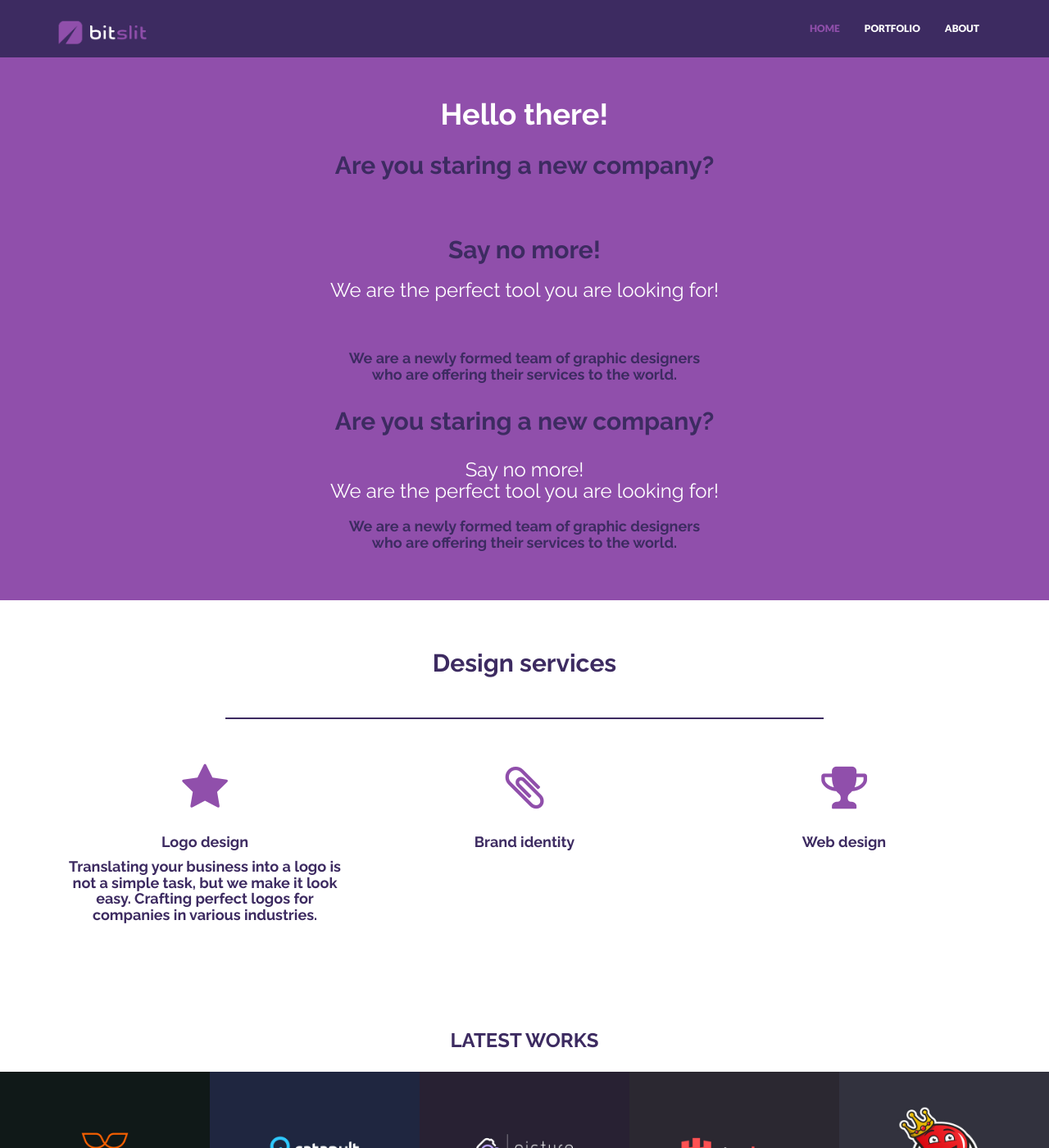
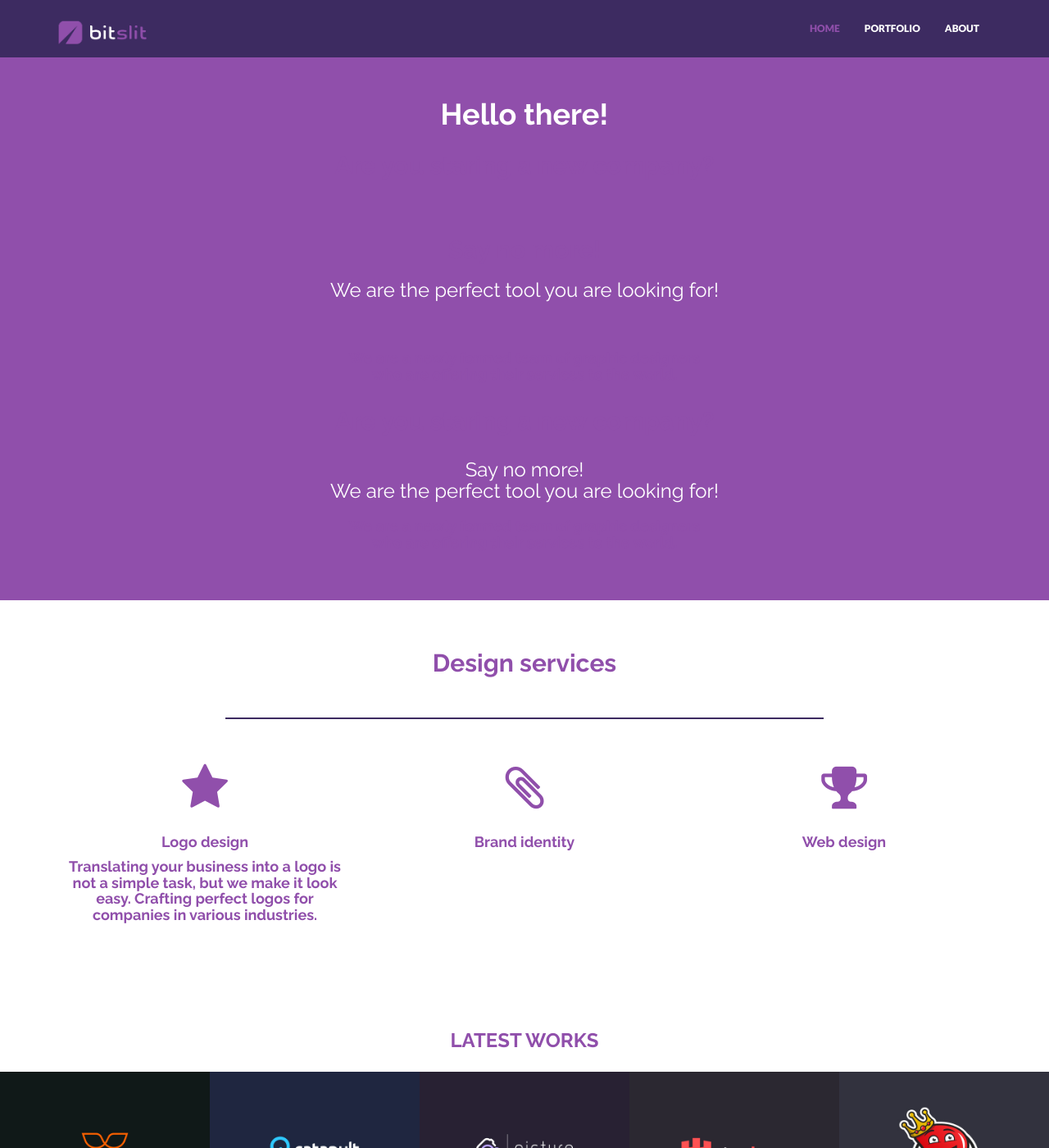
Before and after one commit to bitslit/portfolio, a Jekyll site: the page built from index.html, in a window 1280 px wide and 1400 px high. Shown: the whole window at 82% size. Built offline with Jekyll 4.4.1, drawn with Linux system fonts in a browser that asks for light colours; nearby versions of some CDN libraries.

Commit message:
Update style.css

```diff
--- a/_includes/css/style.css
+++ b/_includes/css/style.css
@@ -25,7 +25,7 @@ body {
 	background: #ffffff;
 	margin: 0;
 	height: 100%;
-	color: {{ site.colors.secondary }};
+	color: {{ site.colors.primary }};
 	font-family: 'Lato', sans-serif;
 	font-weight: 400;
 	}
```
